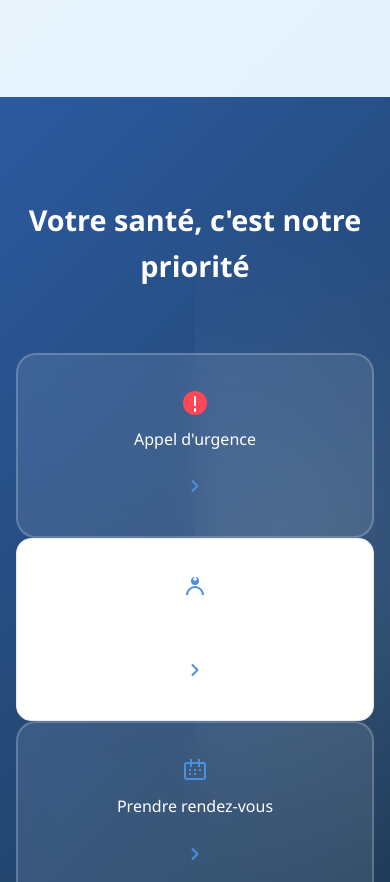
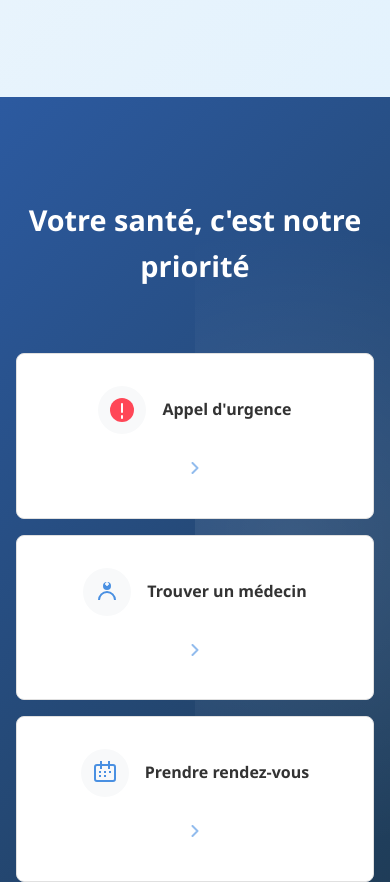
Before and after one commit to Lunkht/clinique_priorite_sante, a plain HTML site: page index.html in a window 390 px wide. Shown: the part 10917-11799 px from the top of the page. Drawn offline with Linux system fonts and the light colour scheme.

Commit message:
new update

```diff
--- a/static/css/main.css
+++ b/static/css/main.css
@@ -3479,4 +3479,77 @@ iniques Section Styles */
 
 .contact-btn.secondary:hover {
     background: var(--primary-dark);
-}
+}/* Acti
+on Cards Styles */
+.action-cards-container {
+    display: flex;
+    gap: 2rem;
+    justify-content: center;
+    align-items: stretch;
+    margin-top: 3rem;
+    flex-wrap: wrap;
+}
+
+.action-card {
+    background: var(--white);
+    border: 1px solid #e0e0e0;
+    border-radius: 8px;
+    padding: 2rem 1.5rem;
+    display: flex;
+    align-items: center;
+    justify-content: space-between;
+    cursor: pointer;
+    transition: all 0.3s ease;
+    min-width: 280px;
+    flex: 1;
+    max-width: 350px;
+}
+
+.action-card:hover {
+    border-color: var(--primary-color);
+    transform: translateY(-2px);
+}
+
+.card-content {
+    display: flex;
+    align-items: center;
+    gap: 1rem;
+}
+
+.card-icon {
+    display: flex;
+    align-items: center;
+    justify-content: center;
+    width: 48px;
+    height: 48px;
+    border-radius: 50%;
+    background: var(--light-bg);
+}
+
+.card-text {
+    font-weight: 600;
+    color: var(--text-dark);
+    font-size: 1rem;
+}
+
+.card-arrow {
+    opacity: 0.6;
+    transition: opacity 0.3s ease;
+}
+
+.action-card:hover .card-arrow {
+    opacity: 1;
+}
+
+/* Responsive */
+@media (max-width: 768px) {
+    .action-cards-container {
+        flex-direction: column;
+        gap: 1rem;
+    }
+
+    .action-card {
+        min-width: auto;
+        max-width: none;
+    }
+}
```
Also changed, not shown: clinique.html (+12 -59 lines).
